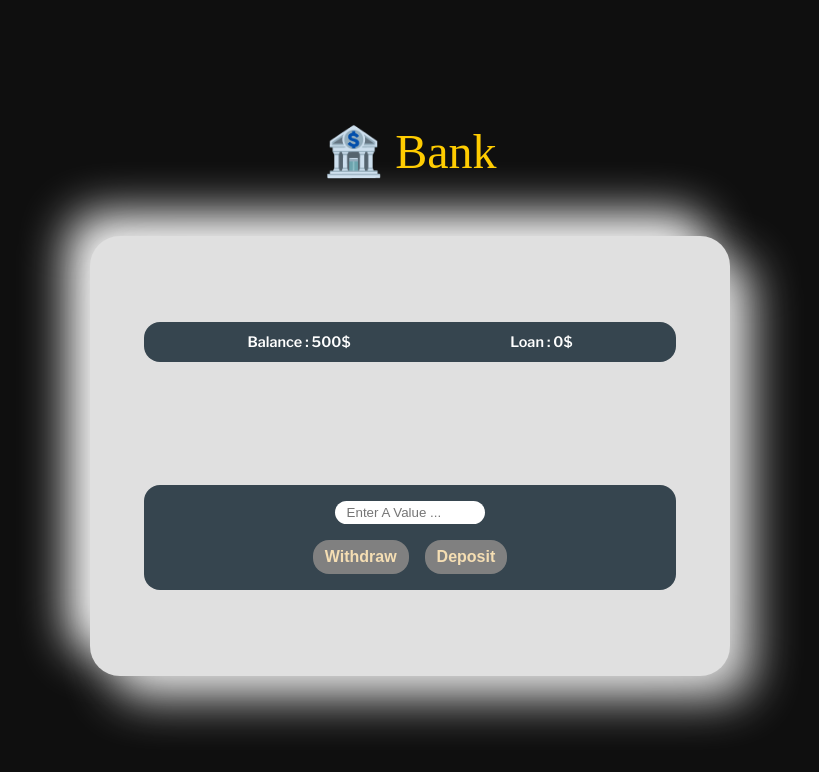
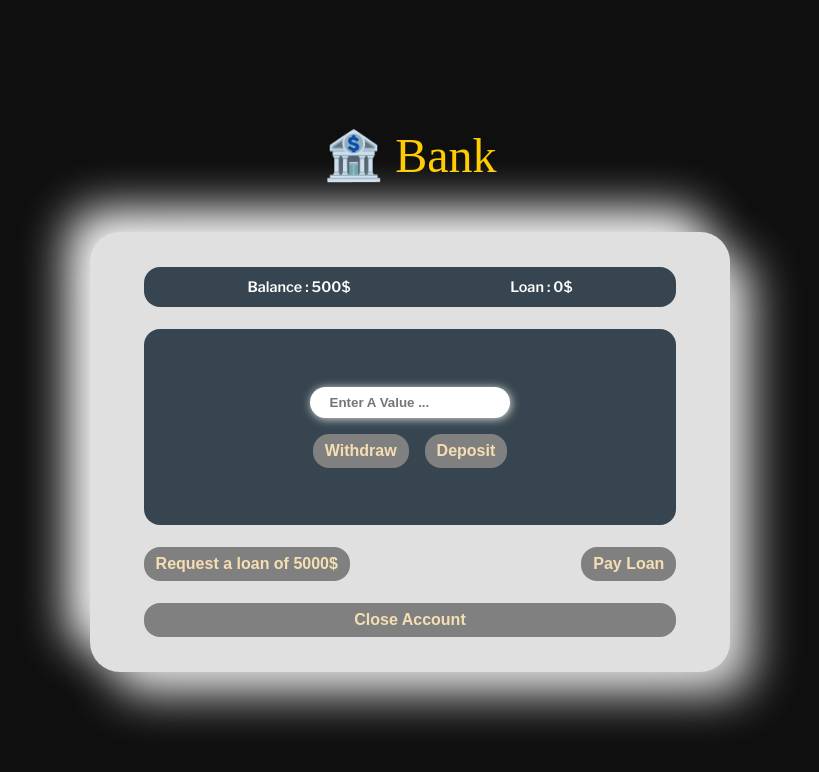
Before and after one commit to funnypar/Learn-React, a React (Create React App) app in the folder bank/: page / in a window 1280 px wide. Both pictures are taken after a click on the button "Open Account". Shown: the top 772 px of the page, without its empty margins (230-1049 px from the left). Built offline with nearby package versions, Linux system fonts and the light colour scheme; a web font is replaced by a local one.

Commit message:
addedLoan

```diff
--- a/bank/src/App.css
+++ b/bank/src/App.css
@@ -16,8 +16,8 @@ body {
     justify-content: center;
     align-items: center;
     flex-direction: column;
-    gap: 3.5rem;
     height: 100vh;
+    gap: 3rem;
     background: #0f0f0f;
 }
 h1 {
@@ -78,6 +78,7 @@ h1 {
     padding: 1rem;
     border-radius: 1rem;
     width: 90%;
+    height: 50%;
     background-color: #36454f;
     color: white;
     font-size: 0.9rem;
@@ -95,12 +96,25 @@ h1 {
     font-size: 1rem;
     transition: all 1s;
 }
-.btn:hover {
+.btn-close {
+    width: 90%;
+    border: none;
+    padding: 0.5rem 0.75rem;
+    border-radius: 1rem;
+    cursor: pointer;
+    background-color: gray;
+    color: wheat;
+    font-weight: 700;
+    font-size: 1rem;
+    transition: all 1s;
+}
+.btn:hover,
+.btn-close:hover {
     background-color: #ffcc00;
     color: #0f0f0f;
 }
 .actions input {
-    width: 30%;
+    width: 35%;
     border: none;
     padding: 0.25rem 0.5rem;
     border-radius: 1rem;
@@ -117,3 +131,14 @@ h1 {
     display: flex;
     gap: 1rem;
 }
+/* ------------------------------------------ loan --------------------------------- */
+.loan {
+    display: flex;
+    justify-content: space-between;
+    align-items: center;
+    border-radius: 1rem;
+    width: 90%;
+    color: white;
+    font-size: 0.9rem;
+    font-family: "Libre Franklin", sans-serif;
+}
--- a/bank/src/App.js
+++ b/bank/src/App.js
@@ -26,6 +26,25 @@ function reducer(state, action) {
                 balance: state.balance + state.value,
                 value: "",
             };
+        case "reqLoan":
+            return {
+                ...state,
+                balance: state.balance + 5000,
+                loan: 5000,
+                isLoan: false,
+            };
+
+        case "payLoan":
+            return {
+                ...state,
+                balance:
+                    state.balance >= 5000
+                        ? state.balance - 5000
+                        : state.balance,
+                isLoan: true,
+            };
+        case "close":
+            return { ...initialState, status: "ready" };
         default:
             return "Action Unknown";
     }
--- a/bank/src/components/Actions.js
+++ b/bank/src/components/Actions.js
@@ -1,11 +1,17 @@
+import { useRef } from "react";
+import { useEffect } from "react";
+
 export default function Actions({ value, dispatch }) {
+    const el = useRef("");
+    useEffect(() => el.current.focus(), []);
+
     return (
         <div className="actions">
             <input
                 type="text"
                 placeholder=" Enter A Value ..."
                 value={value}
-                required
+                ref={el}
                 onChange={(e) =>
                     dispatch({ type: "value", payload: +e.target.value })
                 }
--- a/bank/src/components/Box.js
+++ b/bank/src/components/Box.js
@@ -1,5 +1,6 @@
 import Actions from "./Actions";
 import Balance from "./Balance";
+import Loan from "./Loan";
 
 export default function Box({ status, dispatch, state }) {
     return (
@@ -18,6 +19,13 @@ export default function Box({ status, dispatch, state }) {
                 <>
                     <Balance balance={state.balance} loan={state.loan} />
                     <Actions dispatch={dispatch} value={state.value} />
+                    <Loan dispatch={dispatch} loan={state.isLoan} />
+                    <button
+                        className="btn-close"
+                        onClick={() => dispatch({ type: "close" })}
+                    >
+                        Close Account
+                    </button>
                 </>
             ) : (
                 ""
--- /dev/null
+++ b/bank/src/components/Loan.js
@@ -0,0 +1,20 @@
+export default function Loan({ dispatch, loan }) {
+    return (
+        <div className="loan">
+            <button
+                className="btn"
+                onClick={() =>
+                    loan !== false ? dispatch({ type: "reqLoan" }) : ""
+                }
+            >
+                Request a loan of 5000$
+            </button>
+            <button
+                className="btn"
+                onClick={() => dispatch({ type: "payLoan" })}
+            >
+                Pay Loan
+            </button>
+        </div>
+    );
+}
```
